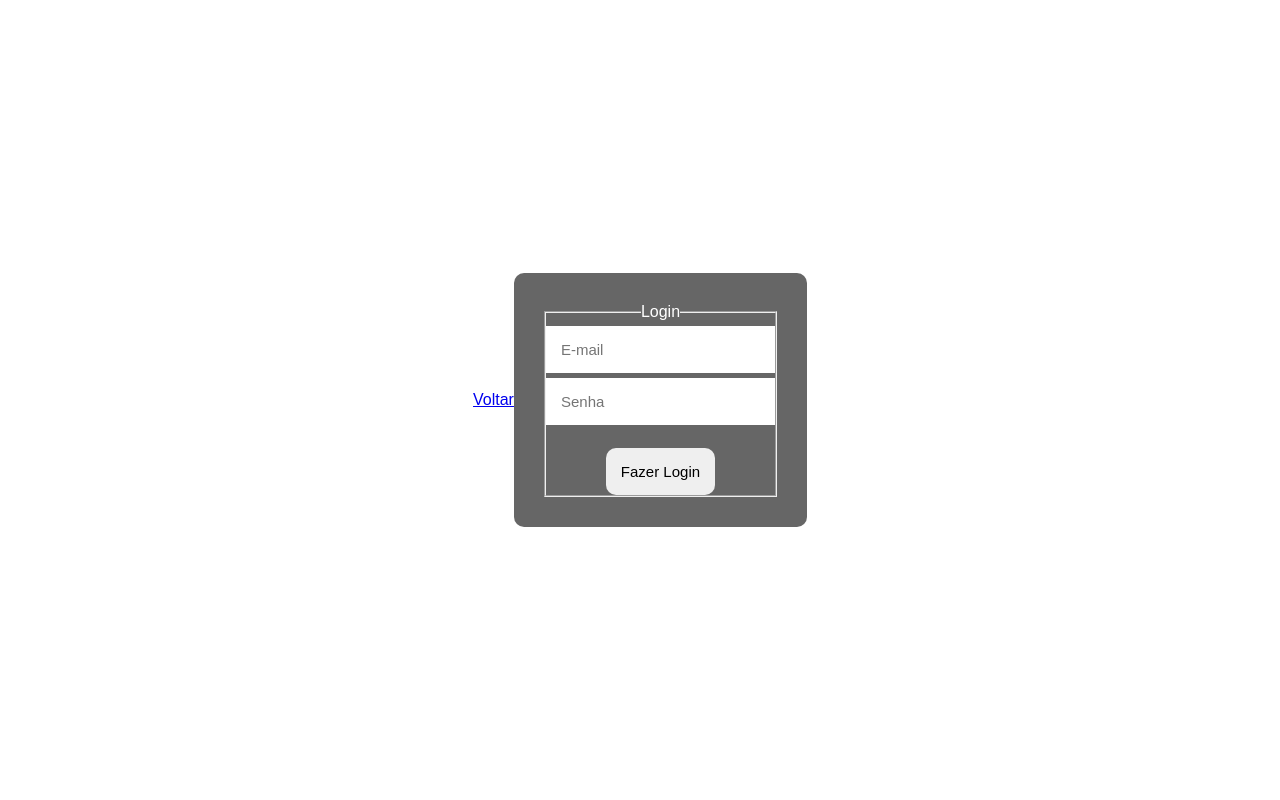
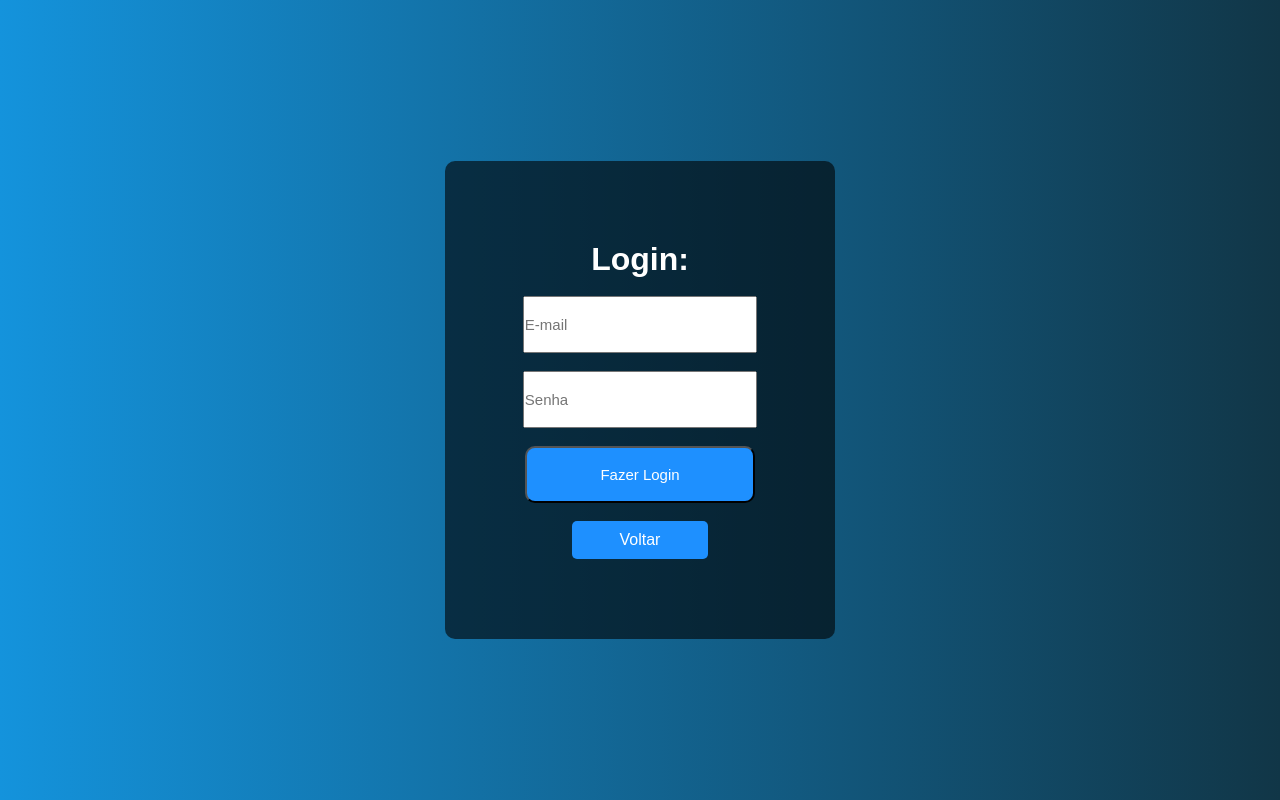
Before and after one commit to MatheusOlivr/sistema-cadastro-login, a PHP site: page /login.php in a window 1280 px wide. Run offline with PHP 8.4, Linux system fonts and the light colour scheme.

Commit message:
Cria e configura a página de login

```diff
--- a/css/login.css
+++ b/css/login.css
@@ -1,16 +1,44 @@
+#box-button-back
+{
+	display: block;
+	padding: 10px;
+	text-decoration: none;
+	color: white;
+	background-color: dodgerblue;
+	border-radius: 5px;
+	width: 50%;
+}
+#box-button-back:hover
+{
+	background-color: deepskyblue;
+}
 #box
 {
+	padding: 80px;
+}
+#box-form
+{
+	width: 18vw;
+	display: flex;
+	flex-direction: column;
+	gap: 18px;
+	align-items: center;
+}
+input
+{
+	padding: 18px 0;
+	width: 100%;
+	font-size: 15px;
+}
 
+.box-inputSubmit
+{
+	background-color: dodgerblue;
+    border-radius: 10px;
+    color: white;
 }
-input,button
+.box-inputSubmit:hover
 {
-	padding: 15px;
-	border: none;
-	outline: none;
-	font-size: 15px;
-	margin-top: 5px;
+    background-color: deepskyblue;
+    cursor: pointer;
 }
-button
-{
-	border-radius: 10px;
-}
--- a/css/style.css
+++ b/css/style.css
@@ -6,12 +6,13 @@
 body
 {
 	display: flex;
+	flex-direction: column;
 	width: 100vw;
 	height: 100vh;
 	align-items: center;
 	justify-content: center;
 	font-family: Arial,Helvetica,sans-serif;
-	background: linear-gradient(to right,rgb(20,147,220)rgb(17,54,71));
+	background: linear-gradient(to right, rgb(20, 147, 220), rgb(17, 54, 71));
 	text-align: center;
 	color: white;
 }
@@ -22,6 +23,7 @@ body
 	justify-content: center;
 	background-color: rgba(0,0,0,0.6);
 	padding: 30px;
+	width: 18vw;
 	gap: 5px;
 	border-radius: 10px;
 }
--- a/login.php
+++ b/login.php
@@ -9,18 +9,14 @@
 	<link rel = "stylesheet" href = "css/login.css">
 </head>
 <body>
-	<a href = "index.php">Voltar</a>
 	<div id = "box">
-		<fieldset>
-			<legend>Login</legend>
-			<form action = "testLogin.php" method = "POST">
-				<input type = "text" name = "inputEmail" placeholder = "E-mail">
-				<br>
-				<input type = "password" name = "inputPassword" placeholder="Senha">
-				<br><br>
-				<button class = box-inputSubmit name = "inputSubmit">Fazer Login</button>
-			</form>
-		</fieldset>
+		<form id = "box-form" action = "testLogin.php" method = "POST">
+			<h1>Login:</h1>
+			<input type = "text" name = "inputEmail" placeholder = "E-mail">
+			<input type = "password" name = "inputPassword" placeholder="Senha">
+			<input type = "submit" class = box-inputSubmit name = "inputSubmit" value = "Fazer Login">
+			<a id = "box-button-back" href = "index.php">Voltar</a>
+		</form>
 	</div>
 </body>
 </html>
```
